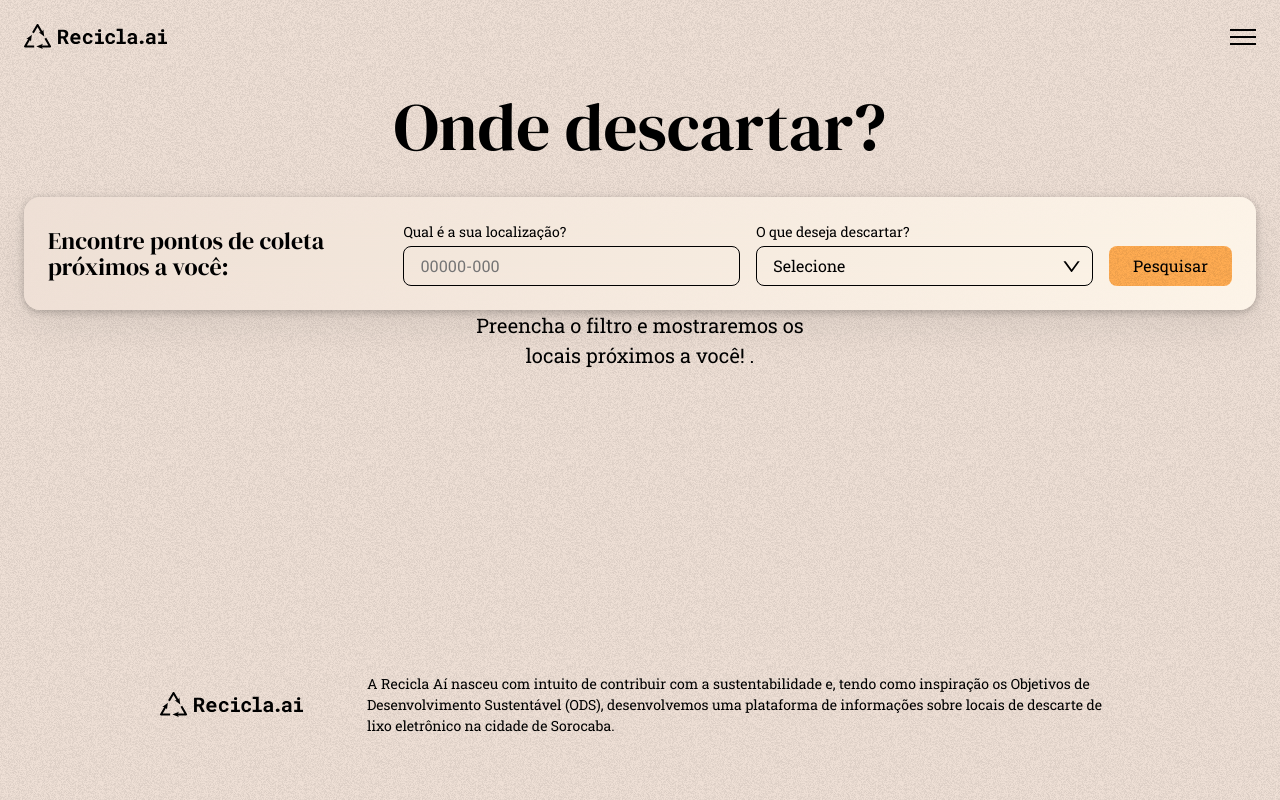
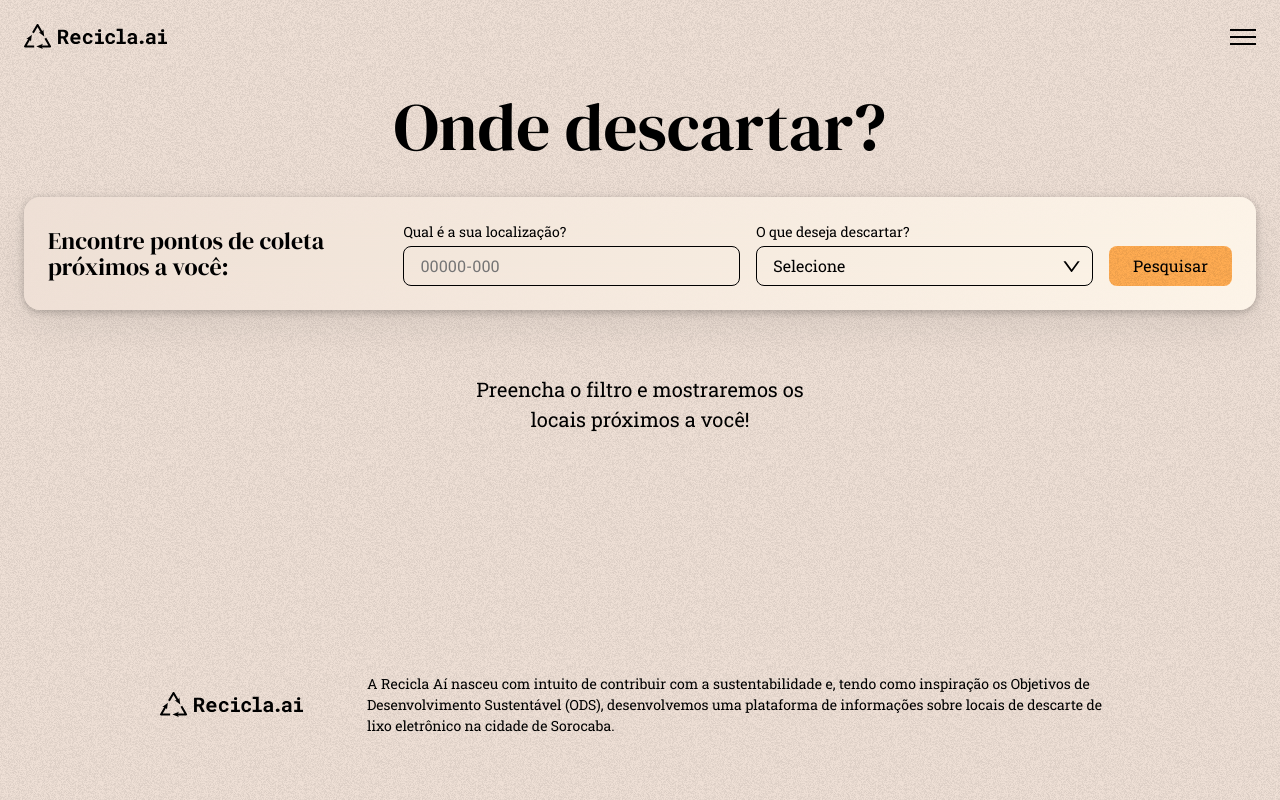
Before and after one commit to facens-fcc/recicla-ai-spring-boot, a React (Vite) app: page /onde-descartar in a window 1280 px wide. Built offline with nearby package versions, Linux system fonts and the light colour scheme.

Commit message:
Update spacing between elements

```diff
--- a/src/pages/OndeDescartar/OndeDescartar.jsx
+++ b/src/pages/OndeDescartar/OndeDescartar.jsx
@@ -31,7 +31,7 @@ const OndeDescartar = () => {
       <section className={style.archive}>
         <div className="container">
           {isFiltered && <Results userSelectedCategories={userSelectedCategories} userCoordinates={userCoordinates} />}
-          {!isFiltered && <p className={style.archive__message}>Preencha o filtro e mostraremos os locais próximos a você! .</p>}
+          {!isFiltered && <p className={style.archive__message}>Preencha o filtro e mostraremos os locais próximos a você!</p>}
         </div>
       </section>
     </main>
--- a/src/pages/OndeDescartar/OndeDescartar.module.css
+++ b/src/pages/OndeDescartar/OndeDescartar.module.css
@@ -25,6 +25,6 @@
 .archive__message {
   text-align: center;
   font-size: var(--text-lg);
-  margin: auto;
+  margin: var(--spacing-xl) auto 0;
   max-width: 30ch;
 }
```
